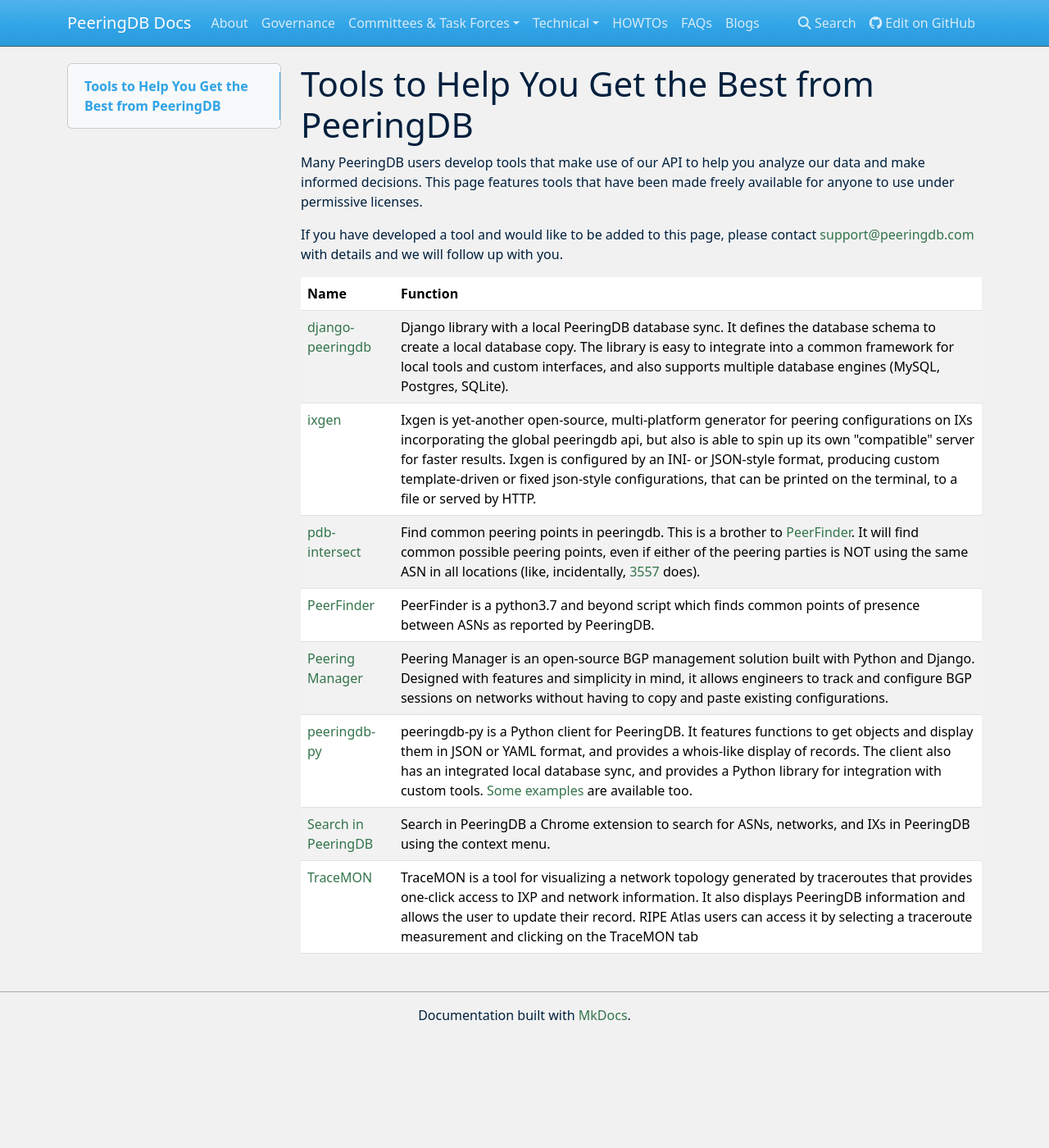
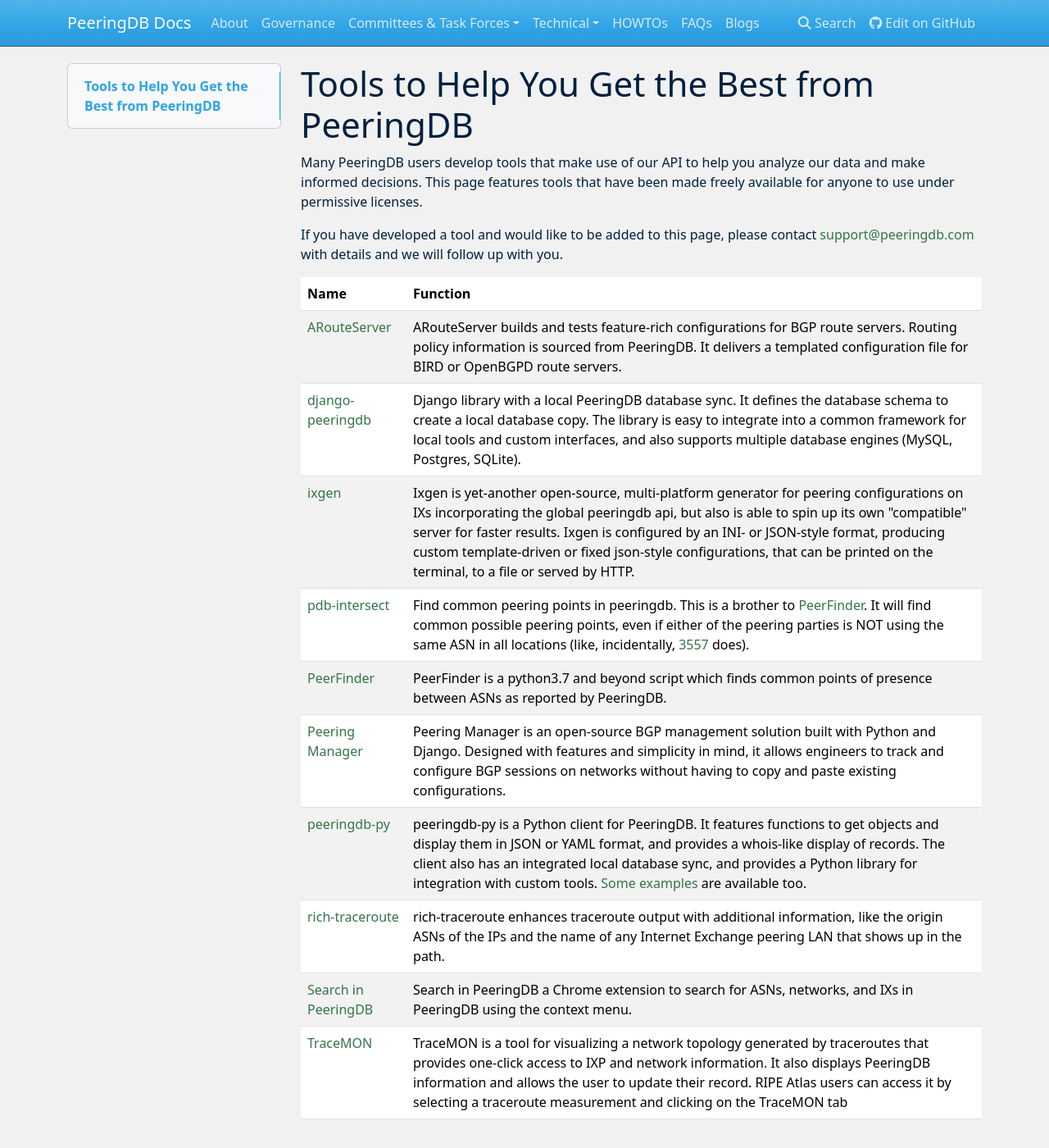
Before and after one commit to peeringdb/docs, an MkDocs documentation site: the page built from docs/tools.md, in a window 1280 px wide and 1400 px high. Shown: the whole window at 82% size. Built offline with MkDocs 1.6.1, drawn with Linux system fonts in a browser that asks for light colours; nearby versions of some CDN libraries.

Commit message:
Add ARouteServer and rich-traceroute to tools page
This update adds ARouteServer and rich-traceroute to the tools page

```diff
--- a/docs/tools.md
+++ b/docs/tools.md
@@ -5,11 +5,13 @@
 
 | **Name** | **Function** |
 | ----------------- | ----------- |
-| [django-peeringdb ](http://peeringdb.github.io/django-peeringdb/) | Django library with a local PeeringDB database sync. It defines the database schema to create a local database copy. The library is easy to integrate into a common framework for local tools and custom interfaces, and also supports multiple database engines (MySQL, Postgres, SQLite). |
+| [ARouteServer](https://github.com/pierky/arouteserver) | ARouteServer builds and tests feature-rich configurations for BGP route servers. Routing policy information is sourced from PeeringDB. It delivers a templated configuration file for BIRD or OpenBGPD route servers. |
+| [django-peeringdb](http://peeringdb.github.io/django-peeringdb/) | Django library with a local PeeringDB database sync. It defines the database schema to create a local database copy. The library is easy to integrate into a common framework for local tools and custom interfaces, and also supports multiple database engines (MySQL, Postgres, SQLite). |
 | [ixgen ](https://github.com/ipcjk/ixgen/blob/master/Readme.md) | Ixgen is yet-another open-source, multi-platform generator for peering configurations on IXs incorporating the global peeringdb api, but also is able to spin up its own "compatible" server for faster results. Ixgen is configured by an INI- or JSON-style format, producing custom template-driven or fixed json-style configurations, that can be printed on the terminal, to a file or served by HTTP. |
 | [pdb-intersect ](https://github.com/isc-projects/pdb-intersect) | Find common peering points in peeringdb. This is a brother to [PeerFinder](https://github.com/rucarrol/PeerFinder). It will find common possible peering points, even if either of the peering parties is NOT using the same ASN in all locations (like, incidentally, [3557](https://www.peeringdb.com/net/12712) does).|
 | [PeerFinder ](https://github.com/rucarrol/PeerFinder) | PeerFinder is a python3.7 and beyond script which finds common points of presence between ASNs as reported by PeeringDB. |
 | [Peering Manager ](https://peering-manager.net) | Peering Manager is an open-source BGP management solution built with Python and Django. Designed with features and simplicity in mind, it allows engineers to track and configure BGP sessions on networks without having to copy and paste existing configurations. |
 | [peeringdb-py ](http://peeringdb.github.io/peeringdb-py/) | peeringdb-py is a Python client for PeeringDB. It features functions to get objects and display them in JSON or YAML format, and provides a whois-like display of records. The client also has an integrated local database sync, and provides a Python library for integration with custom tools. [Some examples](https://github.com/grizz/pdb-examples) are available too. |
+| [rich-traceroute](https://github.com/pierky/rich-traceroute) | rich-traceroute enhances traceroute output with additional information, like the origin ASNs of the IPs and the name of any Internet Exchange peering LAN that shows up in the path. |
 | [Search in PeeringDB ](https://chrome.google.com/webstore/detail/search-in-peeringdb/aogffgldgfjelpadabfbcngmndbceiad?fbclid=IwAR1F_kOMgFe1lHC-lPVaTEQzNSGmqUhlmIzPPVFDrHH6FhvytQJFW1NRvOE) | Search in PeeringDB a Chrome extension to search for ASNs, networks, and IXs in PeeringDB using the context menu. |
 | [TraceMON ](https://github.com/RIPE-NCC/tracemon) | TraceMON is a tool for visualizing a network topology generated by traceroutes that provides one-click access to IXP and network information. It also displays PeeringDB information and allows the user to update their record. RIPE Atlas users can access it by selecting a traceroute measurement and clicking on the TraceMON tab |
```
